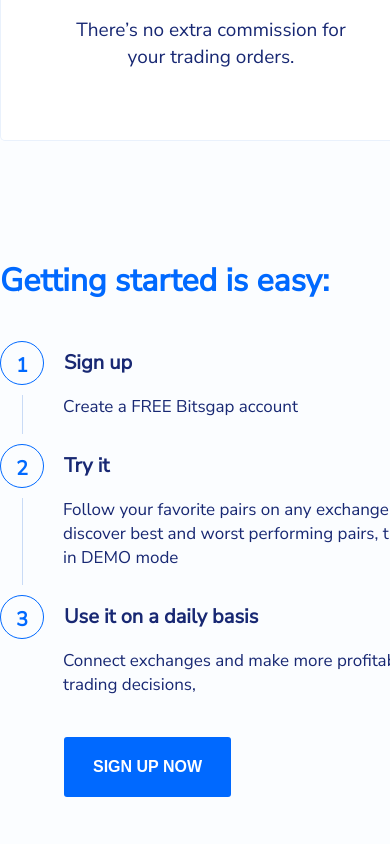
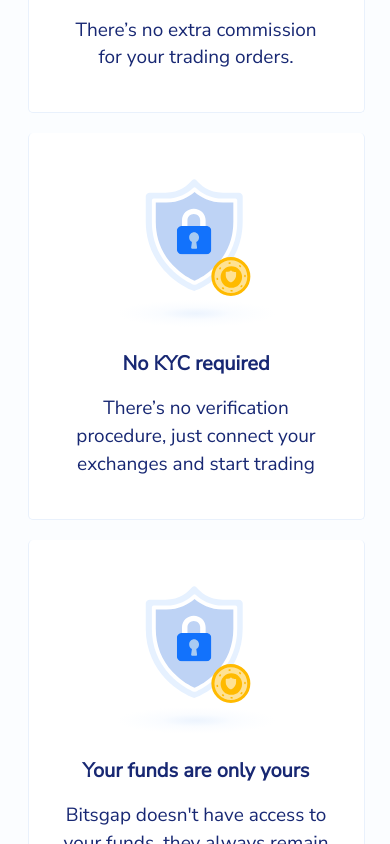
Before and after one commit to Guseff/v2018, a React (Create React App) app: page / in a window 390 px wide. Shown: the part 3580-4424 px from the top of the page. Built offline with nearby package versions, Linux system fonts and the light colour scheme.

Commit message:
NoBlock and Getting Started  optimized for Tablet and Mobile Screens

```diff
--- a/src/components/GetStarting/style.css
+++ b/src/components/GetStarting/style.css
@@ -90,10 +90,52 @@
 
 /* Styles for TABLET screens */
 @media (max-width: 1320px) and (min-width: 768px) {
-
+  .getting {
+    width: 688px;
+    margin: 80px auto 40px;
+    display: flex;
+    flex-direction: column;
+  }
+  .getting-info {
+    width: 688px;
+  }
+  .getting-title {
+    width: 100%;
+    font-size: 25px;
+  }
+  .getting-list {
+    width: 688px;
+  }
+  .getting-img {
+    width: 688px;
+    height: 500px;
+    margin-top: 80px;
+    margin-bottom: 0;
+  }
 }
 
 /* Styles for MOBILE screens */
 @media (max-width: 767px) {
-
+  .getting {
+    width: 335px;
+    margin: 80px auto 40px;
+    display: flex;
+    flex-direction: column;
+  }
+  .getting-info {
+    width: 335px;
+  }
+  .getting-title {
+    width: 100%;
+    text-align: center;
+    font-size: 25px;
+  }
+  .getting-list {
+    width: 335px;
+  }
+  .getting-img {
+    width: 375px;
+    height: 320px;
+    margin-top: 80px;
+  }
 }
--- a/src/components/NoBlock/style.css
+++ b/src/components/NoBlock/style.css
@@ -36,3 +36,35 @@
   line-height: 1.47;
   text-align: center;
 }
+
+/* Styles for TABLET screens */
+@media (max-width: 1320px) and (min-width: 768px) {
+  .no-block {
+    width: 688px;
+    margin: 0 auto 80px;
+    display: flex;
+    flex-direction: column;
+    justify-content: space-between;
+  }
+  .no-block-elem {
+    width: 608px;
+    padding: 40px;
+    margin-bottom: 20px;
+  }
+}
+
+/* Styles for MOBILE screens */
+@media (max-width: 767px) {
+  .no-block {
+    width: 335px;
+    margin: 0 auto 80px;
+    display: flex;
+    flex-direction: column;
+    justify-content: space-between;
+  }
+  .no-block-elem {
+    width: 265px;
+    padding: 40px 35px;
+    margin-bottom: 20px;
+  }
+}
```
